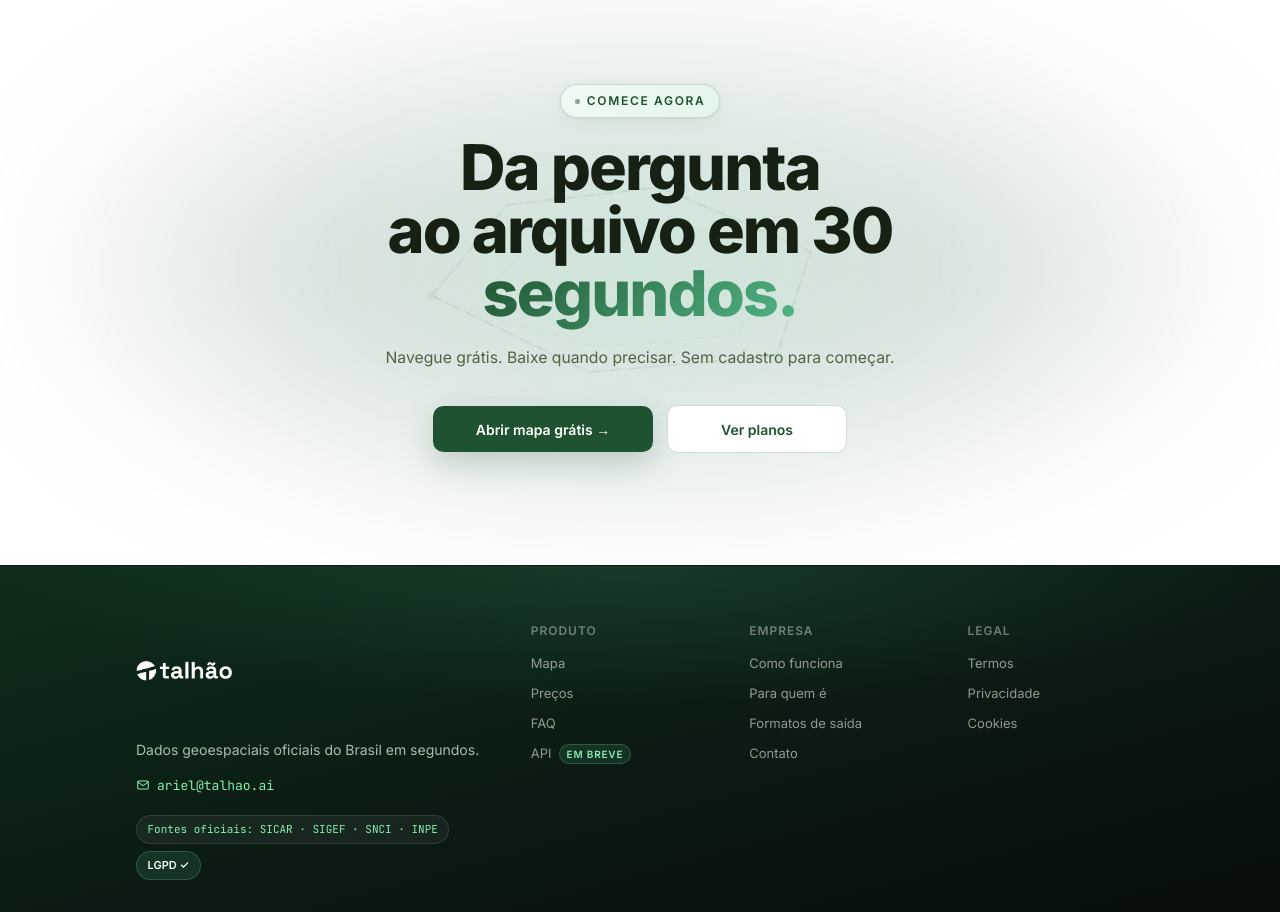
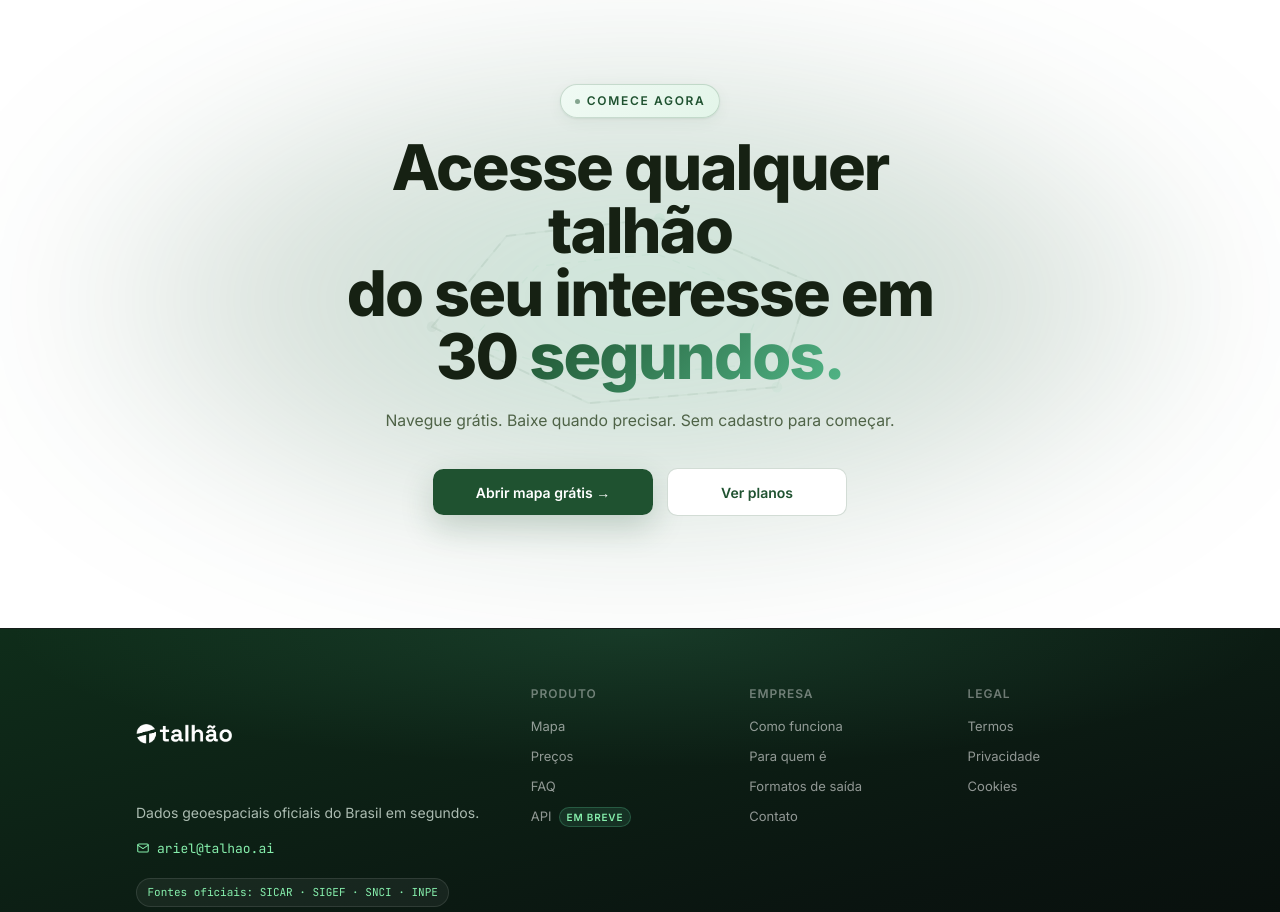
Before and after one commit to thiagomendes87/talhao-app, a Next.js app: page / in a window 1280 px wide. Shown: the part 6080-6992 px from the top of the page. Built offline with nearby package versions, Linux system fonts and the light colour scheme; no server answers.

Commit message:
fix(cta): reescreve headline para 'Acesse qualquer talhão do seu interesse em 30 segundos'

```diff
--- a/components/CTASection.tsx
+++ b/components/CTASection.tsx
@@ -71,8 +71,8 @@ export default function CTASection() {
         </div>
 
         <h2 className="mx-auto max-w-4xl text-5xl font-extrabold leading-[0.95] tracking-[-0.03em] text-[#162113] sm:text-6xl md:text-7xl">
-          <span className="block md:block">Da pergunta</span>
-          <span className="block md:inline">ao arquivo em 30 </span>
+          <span className="block md:block">Acesse qualquer talhão</span>
+          <span className="block md:inline">do seu interesse em 30 </span>
           <span
             className="block md:inline"
             style={{
```
